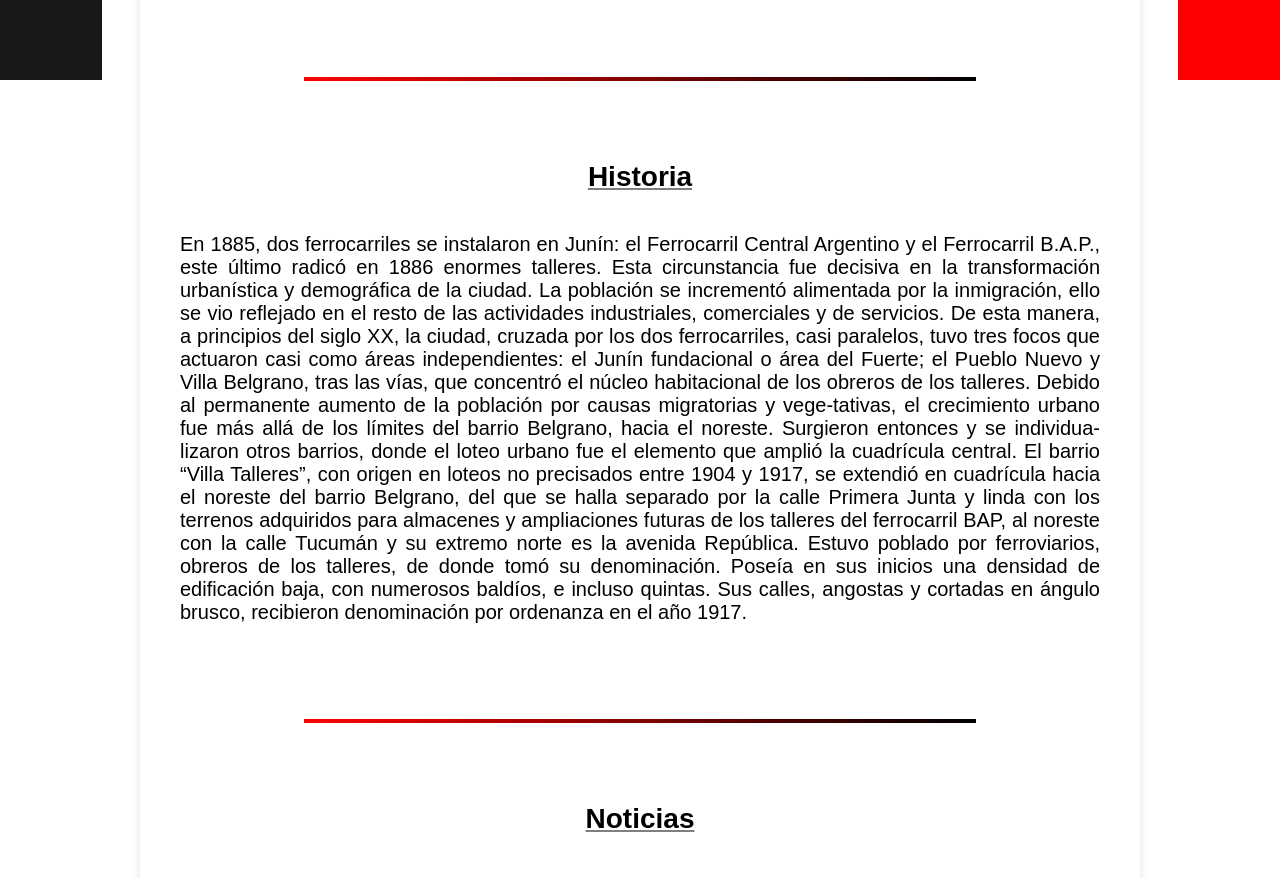
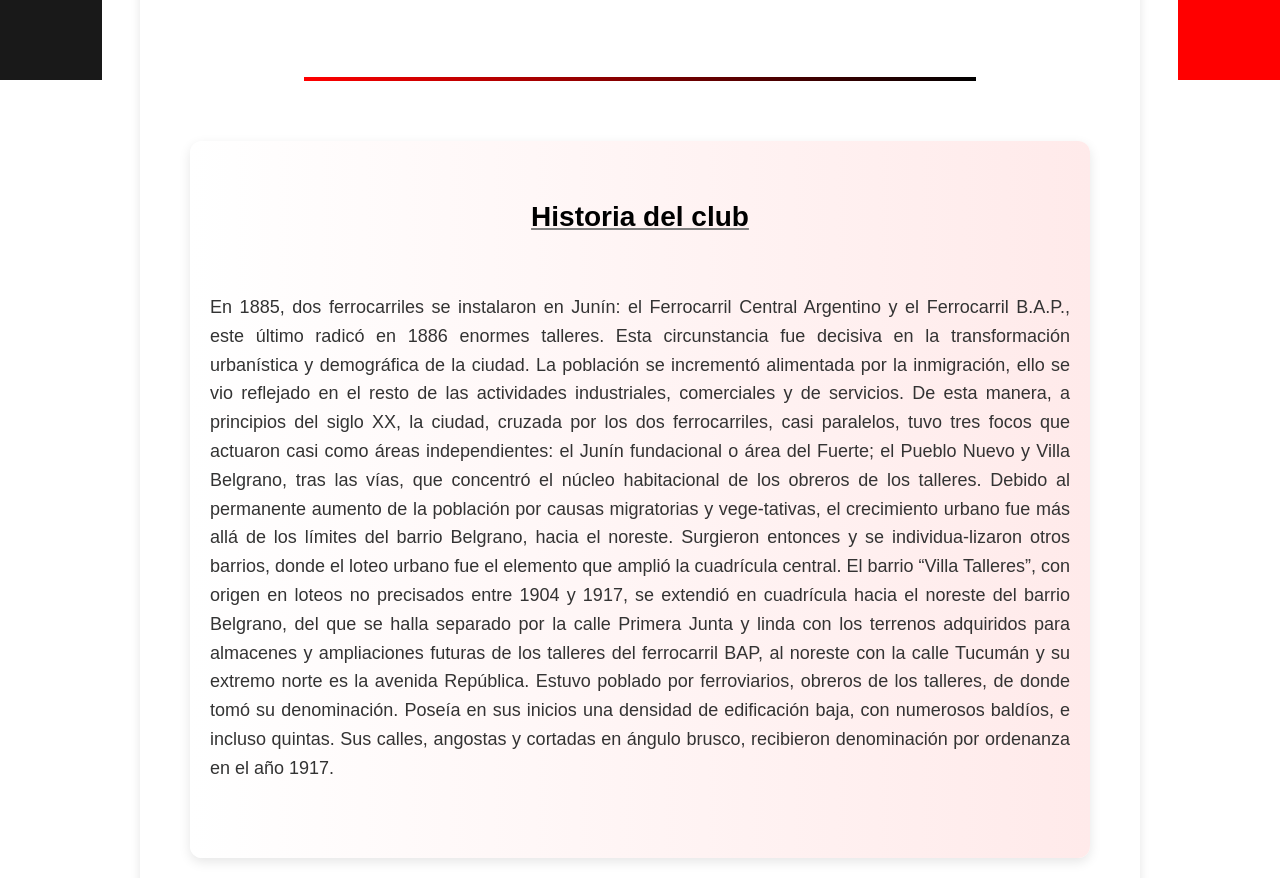
Before and after one commit to Vantyr/Final-EDI, a plain HTML site: page index.html in a window 1280 px wide. Shown: the part 720-1598 px from the top of the page. Drawn offline with Linux system fonts and the light colour scheme.

Commit message:
con feedback

```diff
--- a/index.html
+++ b/index.html
@@ -34,15 +34,14 @@
       </section>
 
       <div class="separator"></div>
-
-      <section id="historia">
-        <h2>Historia</h2>
-        <p>En 1885, dos ferrocarriles se instalaron en Junín: el Ferrocarril Central Argentino y el Ferrocarril B.A.P., este último radicó en 1886 enormes talleres. Esta circunstancia fue decisiva en la transformación urbanística y demográfica de la ciudad. La población se incrementó alimentada por la inmigración, ello se vio reflejado en el resto de las actividades industriales, comerciales y de servicios.
+        <section id="historia" class="historia-fondo">
+          <h2>Historia del club</h2>
+          <p>En 1885, dos ferrocarriles se instalaron en Junín: el Ferrocarril Central Argentino y el Ferrocarril B.A.P., este último radicó en 1886 enormes talleres. Esta circunstancia fue decisiva en la transformación urbanística y demográfica de la ciudad. La población se incrementó alimentada por la inmigración, ello se vio reflejado en el resto de las actividades industriales, comerciales y de servicios.
             De esta manera, a principios del siglo XX, la ciudad, cruzada por los dos ferrocarriles, casi paralelos, tuvo tres focos que actuaron casi como áreas independientes: el Junín fundacional o área del Fuerte; el Pueblo Nuevo y Villa Belgrano, tras las vías, que concentró el núcleo habitacional de los obreros de los talleres.
             Debido al permanente aumento de la población por causas migratorias y vege-tativas, el crecimiento urbano fue más allá de los límites del barrio Belgrano, hacia el noreste. Surgieron entonces y se individua-lizaron otros barrios, donde el loteo urbano fue el elemento que amplió la cuadrícula central.
             El barrio “Villa Talleres”, con origen en loteos no precisados entre 1904 y 1917, se extendió en cuadrícula hacia el noreste del barrio Belgrano, del que se halla separado por la calle Primera Junta y linda con los terrenos adquiridos para almacenes y ampliaciones futuras de los talleres del ferrocarril BAP, al noreste con la calle Tucumán y su extremo norte es la avenida República.
             Estuvo poblado por ferroviarios, obreros de los talleres, de donde tomó su denominación. Poseía en sus inicios una densidad de edificación baja, con numerosos baldíos, e incluso quintas. Sus calles, angostas y cortadas en ángulo brusco, recibieron denominación por ordenanza en el año 1917.
-        </p>
+          </p>
       </section>
 
       <div class="separator"></div>
--- a/styles.css
+++ b/styles.css
@@ -140,7 +140,7 @@ table, th, td {
 }
 
 th {
-  background-color: #f0f0f0;
+  background-color: rgb(245, 163, 163);
   padding: 10px;
 }
 
@@ -330,6 +330,29 @@ body::after {
     right: 10px;
   }
 
+  .historia-fondo {
+  background: linear-gradient(to right, #ffffff, #ffeaea);
+  padding: 60px 20px;
+  border-radius: 12px;
+  max-width: 900px;
+  margin: 60px auto;
+  box-shadow: 0 4px 12px rgba(0,0,0,0.1);
+  text-align: center;
+}
+
+.historia-fondo h2 {
+  font-size: 28px;
+  color: black;
+  margin-bottom: 20px;
+}
+
+.historia-fondo p {
+  font-size: 18px;
+  line-height: 1.6;
+  text-align: justify;
+  color: #333;
+}
+
 
 
   @media (max-width: 768px) {
@@ -390,4 +413,6 @@ body::after {
   }
 }
 
+
+
 }
```
Also changed, not shown: img/mapa-villa-talleres.jpg (added).
